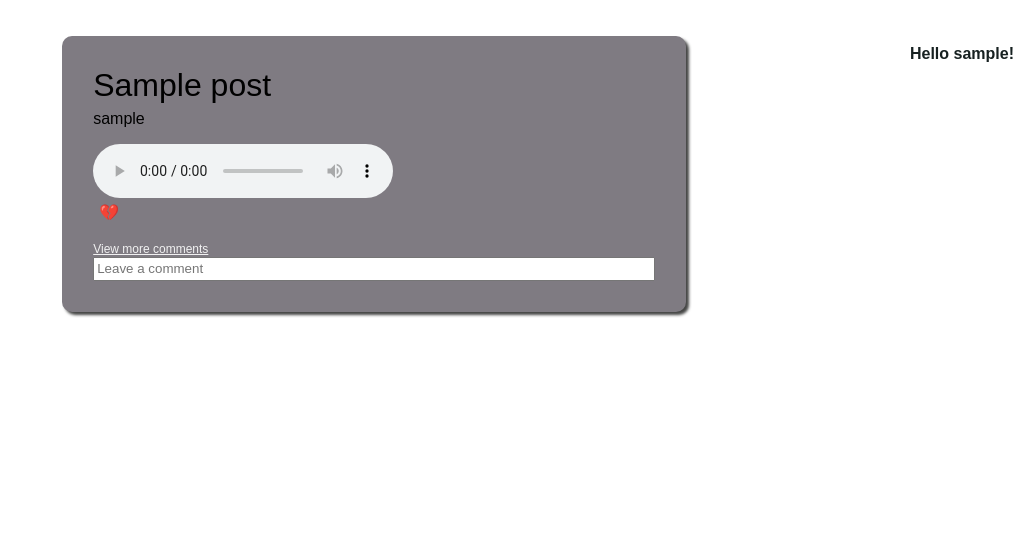
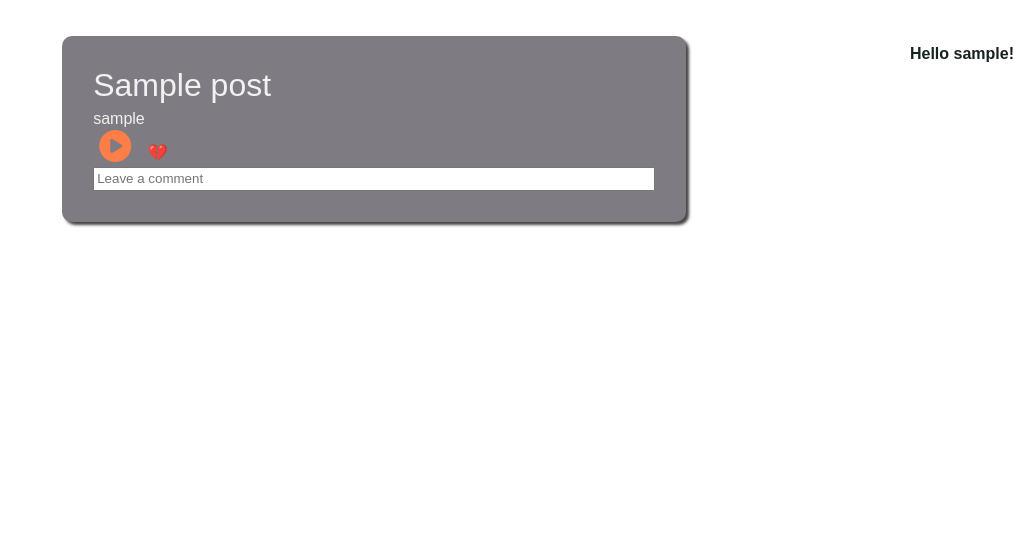
Before and after one commit to PenguinSnail/tunetube, a Flask app: template templates/pages/home_page.html in a window 1280 px wide. Shown: the part 56-608 px from the top of the page, without its empty margins (266-1280 px from the left). Run offline with Flask 3, Linux system fonts and the light colour scheme; the template is opened without the code that fills it: most values are stand-ins (such as "Sample title", 1, 10 or a date in 2020).

Commit message:
added button

```diff
--- a/static/css/pages/home.css
+++ b/static/css/pages/home.css
@@ -35,11 +35,17 @@
     border-radius: 10px;
     margin-bottom: 5%;
     box-shadow: 3px 3px 3px var(--charcoal-color);
+    color: var(--white-color);
+}
+
+.card-link{
+    text-decoration: none;
 }
 
 .card-title {
     font-size: xx-large;
     padding-bottom: 1%;
+    color: var(--white-color);
 }
 
 /* Code for the comment box */
@@ -48,20 +54,6 @@
     height: 24px;
 }
 
-.small-font {
-    font-size: 12px;
-    color: var(--white-color);
-}
-
-.medium-font {
-    font-size: 24px;
-    color: var(--beige-color);
-}
-
-.large-font {
-    font-size: 32px;
-    color: var(--white-color);
-}
 .playback {
     margin: 0;
 }
@@ -70,8 +62,19 @@
     text-align: right;
 }
 
+.play-btn{
+    background: none;
+    border: none;
+    color: var(--coral-color);
+    font-size: 2em;
+}
+
 .like-btn{
     background: none;
     border: none;
     font-size: medium;
 }
+
+.creator{
+    color: var(--white-color);
+}
--- a/templates/pages/home_page.html
+++ b/templates/pages/home_page.html
@@ -17,24 +17,20 @@
         <div class="center-div">
             {% for post in posts %}
                 <!-- Link to the Post -->
-                <div class="card" onclick = "">
+                <a href="/post/{{ post.getID()}}" class="card-link">
+                    <div class="card">
 
                         <!-- Post Title -->
-                    <div class = "card-title"><href="/post/{{ post.getID()}}">{{post.getTitle()}}</div>
+                        <div class = "card-title">{{post.getTitle()}}</div>
 
                         <!-- Post Creator -->
                         <div class = "creator">{{ post.getUsername()}}</div>
                         <!-- Music Player -->
-                    <p></p>
 
                         <div>
-                        <figure class="playback"> <!-- https://developer.mozilla.org/en-US/docs/Web/HTML/Element/audio -->
-                            <audio
-                                controls
-                                src="AUDIOPATHHERE"> <!--TODO add audio path here-->
-                            </audio>
-                        </figure>
-
+                            <button class="play-btn">
+                                <i class="fa-solid fa-circle-play"></i>
+                            </button>
                             <!-- Shows if the user likes the post -->
                             {%if user_info.isLiked(post.getID()) == True: %}
                             <span><button class = "like-btn" onclick ="likeFunc()"> 💖 </button></span>
@@ -43,14 +39,12 @@
                             {% endif %}
                         </div>
 
-                    <p></p>
-
-                    <a href="/post/{{ post.getID() }}" class ="underline small-font small-padding">View more comments</a>
-
                         <form action = "/post/{{ post.getID()}}" method = "POST">
                             <input type = "text" name = "create-comment" placeholder="Leave a comment" class = "comment-box" maxlength = "1000"/>
                         </form>
                     </div>
+                </a>
+
 
             {% endfor %}
         </div>
```
Lines whose indentation alone changed are shown as unchanged.
